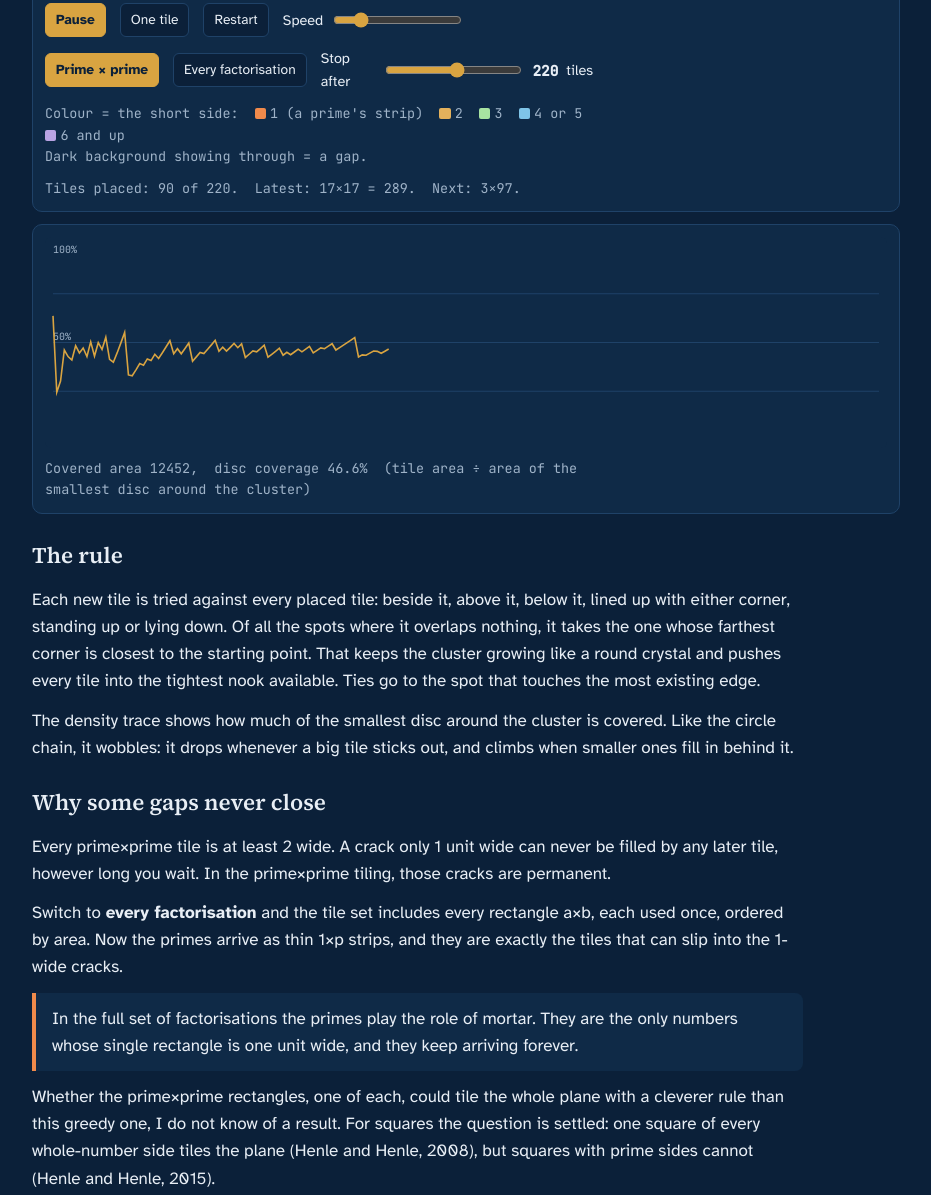
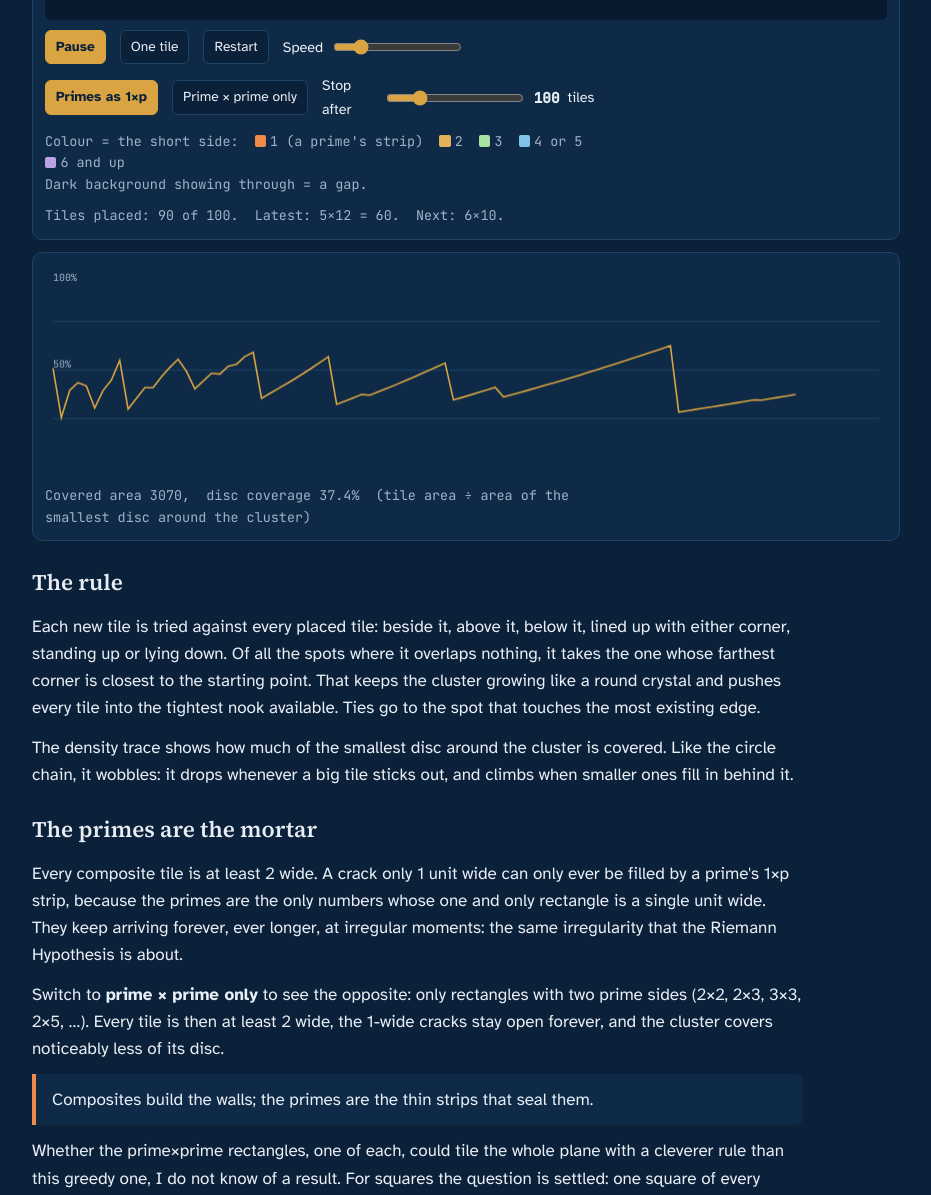
Before and after one commit to ninjas1337/Riemann-Hypothesis-Drawn-with-Circles, a plain HTML site: page tiles.html in a window 1280 px wide. Shown: the part 1076-2271 px from the top of the page, without its empty margins (174-1105 px from the left). Drawn offline with Linux system fonts and the light colour scheme.

Commit message:
Tiling page: numbers in order, primes as 1xp strips
Default mode now follows the numbers: primes are thin 1xp strips, every
other number brings all its rectangles with sides >= 2 (2x2, 2x3, 2x4,
3x3, ...). Prime x prime stays as a comparison mode. Default 100 tiles.

Co-Authored-By: Claude Opus 5.5 <noreply@anthropic.com>
Claude-Session: https://claude.ai/code/session_01Q5QdYrwKMfrJVhx4Wiyqfc

```diff
--- a/tiles.html
+++ b/tiles.html
@@ -3,10 +3,10 @@
 <head>
 <meta charset="utf-8">
 <meta name="viewport" content="width=device-width, initial-scale=1">
-<title>Growing a Tiling from Prime Rectangles</title>
-<meta name="description" content="Start with a 2×2 square, then 2×3, 3×3, 2×5: every rectangle with prime sides, in order of area, packed as tightly as possible. Watch the gaps, and see what the primes' thin strips do to them.">
-<meta property="og:title" content="Growing a Tiling from Prime Rectangles">
-<meta property="og:description" content="Every prime×prime rectangle, packed in order of size. Can they close every gap?">
+<title>Growing a Tiling from the Numbers</title>
+<meta name="description" content="Every number in order as tiles: each prime a thin 1×p strip, every other number all of its rectangles 2×2, 2×3, 2×4, 3×3, … packed as tightly as possible.">
+<meta property="og:title" content="Growing a Tiling from the Numbers">
+<meta property="og:description" content="Primes as thin 1×p strips, every other number as its rectangles, packed in order. The primes become the mortar.">
 <meta property="og:image" content="https://ninjas1337.github.io/Riemann-Hypothesis-Drawn-with-Circles/preview.png">
 <meta name="author" content="Sanjin Redzic">
 <link rel="preconnect" href="https://fonts.googleapis.com">
@@ -55,8 +55,8 @@ a{color:var(--line)}
 <main>
 <div>
   <a class="back" href="factors.html">← Every number as rectangles</a>
-  <h1>Growing a tiling from <em>prime rectangles</em></h1>
-  <p class="lede">Start with a 2×2 square. Then 2×3, 3×3, 2×5, 2×7, 3×5, … every rectangle whose two sides are both prime, in order of area, each one used once. Every new tile goes where it keeps the cluster as tight and round as possible. Watch which gaps close and which stay open forever.</p>
+  <h1>Growing a tiling from <em>the numbers</em></h1>
+  <p class="lede">Go through the numbers in order and turn each into tiles. A prime can only be a thin strip, 1×p. Every other number brings all of its rectangles with sides of at least 2: 4 gives 2×2, 6 gives 2×3, 8 gives 2×4, 9 gives 3×3, 12 gives both 2×6 and 3×4. Every new tile goes where it keeps the cluster as tight and round as possible. Watch which gaps close, and what the primes do.</p>
 </div>
 
 <section>
@@ -69,9 +69,9 @@ a{color:var(--line)}
       <label for="speed">Speed <input id="speed" type="range" min="1" max="30" value="6"></label>
     </div>
     <div class="row">
-      <button id="mPrime" class="on" type="button">Prime × prime</button>
-      <button id="mAll" type="button">Every factorisation</button>
-      <label for="maxT">Stop after <input id="maxT" type="range" min="20" max="400" value="220"> <b class="num" id="maxTv">220</b> tiles</label>
+      <button id="mAll" class="on" type="button">Primes as 1×p</button>
+      <button id="mPrime" type="button">Prime × prime only</button>
+      <label for="maxT">Stop after <input id="maxT" type="range" min="20" max="400" value="100"> <b class="num" id="maxTv">100</b> tiles</label>
     </div>
     <p class="read">Colour = the short side:  <span class="key" style="background:var(--hot)"></span>1 (a prime's strip)  <span class="key" style="background:#e3b15c"></span>2  <span class="key" style="background:var(--zeta)"></span>3  <span class="key" style="background:var(--line)"></span>4 or 5  <span class="key" style="background:#b9a3e3"></span>6 and up
 Dark background showing through = a gap.</p>
@@ -90,10 +90,10 @@ Dark background showing through = a gap.</p>
 </section>
 
 <section>
-  <h2>Why some gaps never close</h2>
-  <p>Every prime×prime tile is at least 2 wide. A crack only 1 unit wide can never be filled by any later tile, however long you wait. In the prime×prime tiling, those cracks are permanent.</p>
-  <p>Switch to <b>every factorisation</b> and the tile set includes every rectangle a×b, each used once, ordered by area. Now the primes arrive as thin 1×p strips, and they are exactly the tiles that can slip into the 1-wide cracks.</p>
-  <div class="callout"><p>In the full set of factorisations the primes play the role of mortar. They are the only numbers whose single rectangle is one unit wide, and they keep arriving forever.</p></div>
+  <h2>The primes are the mortar</h2>
+  <p>Every composite tile is at least 2 wide. A crack only 1 unit wide can only ever be filled by a prime's 1×p strip, because the primes are the only numbers whose one and only rectangle is a single unit wide. They keep arriving forever, ever longer, at irregular moments: the same irregularity that the Riemann Hypothesis is about.</p>
+  <p>Switch to <b>prime × prime only</b> to see the opposite: only rectangles with two prime sides (2×2, 2×3, 3×3, 2×5, …). Every tile is then at least 2 wide, the 1-wide cracks stay open forever, and the cluster covers noticeably less of its disc.</p>
+  <div class="callout"><p>Composites build the walls; the primes are the thin strips that seal them.</p></div>
   <p>Whether the prime×prime rectangles, one of each, could tile the whole plane with a cleverer rule than this greedy one, I do not know of a result. For squares the question is settled: one square of every whole-number side tiles the plane (Henle and Henle, 2008), but squares with prime sides cannot (Henle and Henle, 2015).</p>
 </section>
 
@@ -121,12 +121,12 @@ function tileList(mode,count){ // rectangles a×b (a ≤ b) ordered by area, the
   for(let n=2;L.length<count;n++){
     for(let a=1;a*a<=n;a++){ if(n%a) continue; const b=n/a;
       if(mode==="prime"){ if(isPrime(a)&&isPrime(b)) L.push([a,b]); }
-      else { if(!(a===1&&b===1)) L.push([a,b]); }
+      else { if(a===1){ if(isPrime(b)) L.push([1,b]); } else L.push([a,b]); }   // primes as 1×p, composites as all rectangles with sides ≥ 2
       if(L.length>=count) break; }
   }
   return L;
 }
-let mode="prime", maxT=220, tiles=[], order=[], idx=0, running=!reduce, dens=[], acc=0, done=false;
+let mode="num", maxT=100, tiles=[], order=[], idx=0, running=!reduce, dens=[], acc=0, done=false;
 function reset(){ order=tileList(mode,maxT); tiles=[]; idx=0; dens=[]; done=false;
   const [a,b]=order[0]; tiles.push({x:-b/2,y:-a/2,w:b,h:a,a,b}); idx=1; dens.push(density()); draw(); }
 
@@ -192,7 +192,7 @@ $("run").addEventListener("click",function(){ if(done){reset();} running=!runnin
 $("stepB").addEventListener("click",()=>{ running=false; $("run").textContent="Run"; $("run").classList.remove("on"); if(place()) draw(); else draw(); });
 $("reset").addEventListener("click",reset);
 $("mPrime").addEventListener("click",function(){ mode="prime"; this.classList.add("on"); $("mAll").classList.remove("on"); reset(); });
-$("mAll").addEventListener("click",function(){ mode="all"; this.classList.add("on"); $("mPrime").classList.remove("on"); reset(); });
+$("mAll").addEventListener("click",function(){ mode="num"; this.classList.add("on"); $("mPrime").classList.remove("on"); reset(); });
 $("maxT").addEventListener("input",function(){ maxT=+this.value; $("maxTv").textContent=maxT; });
 $("maxT").addEventListener("change",reset);
 window.addEventListener("resize",draw);
```
Also changed, not shown: factors.html (+2 -2 lines), 1 other file.
